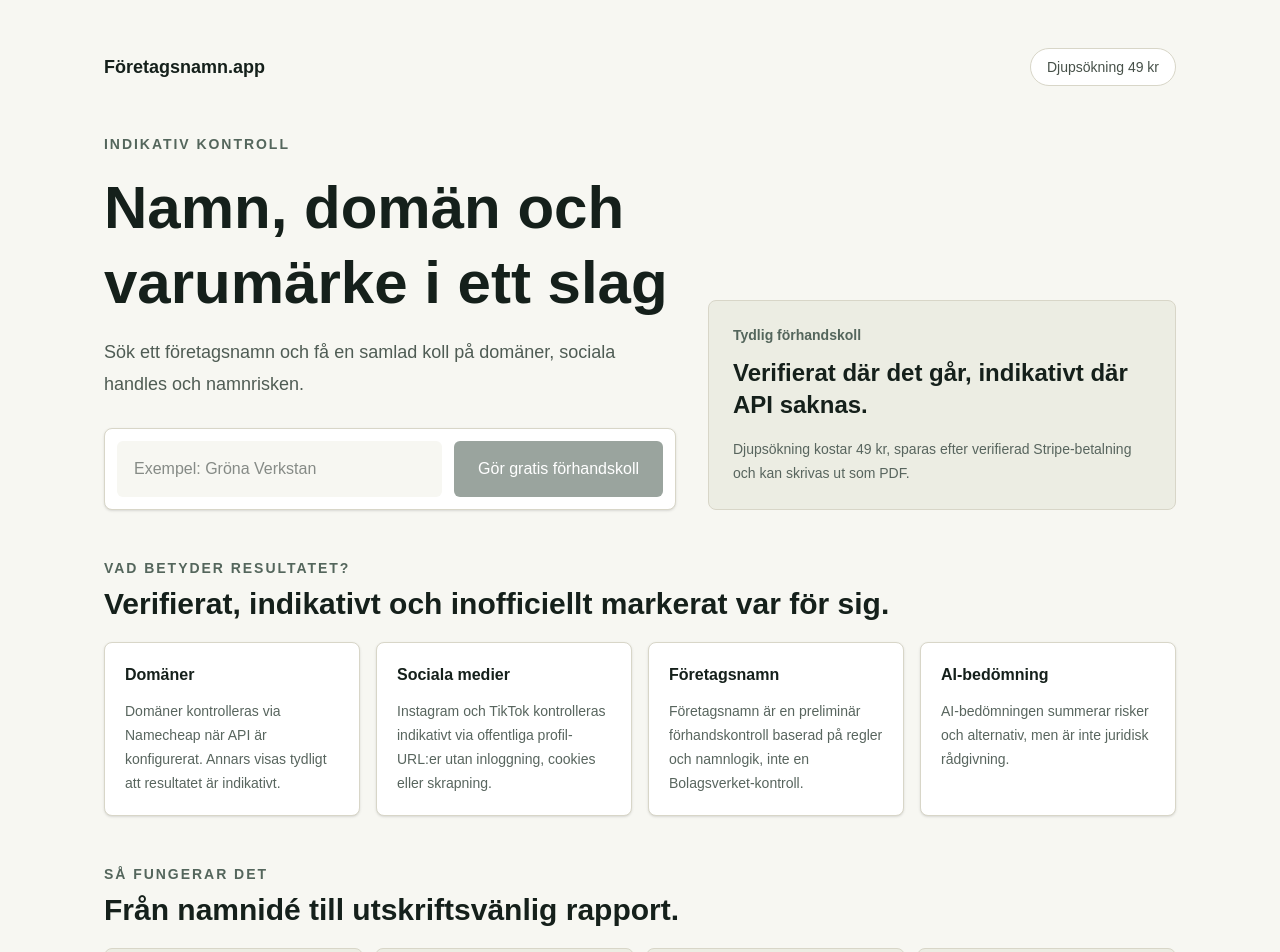
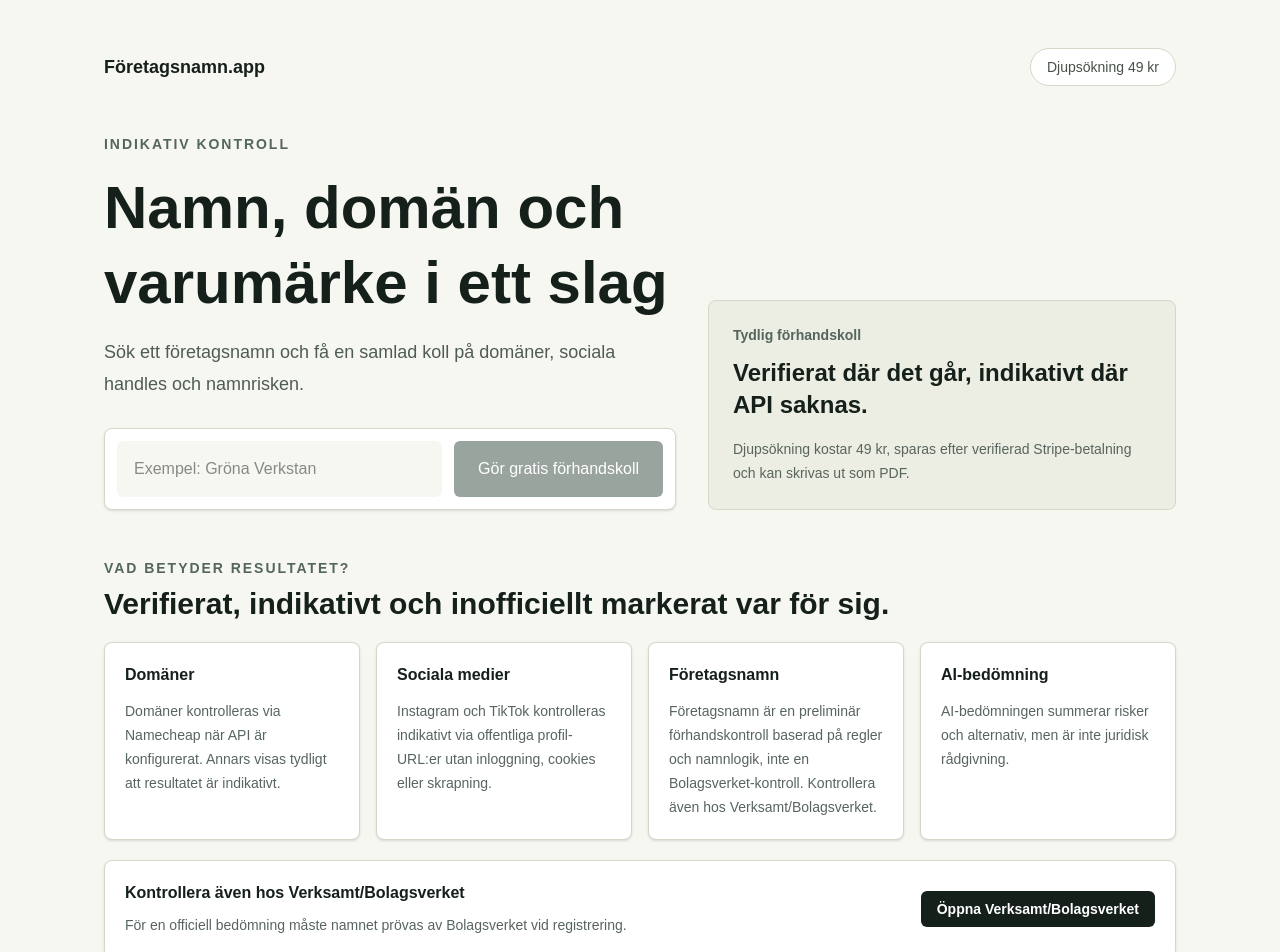
Before and after one commit to uppsala018/foretagsnamn, a Next.js app: page / in a window 1280 px wide. Shown: the top 952 px of the page. Built offline with nearby package versions, Linux system fonts and the light colour scheme; no server answers.

Commit message:
Add deep search Stripe env guidance and official name check copy

```diff
--- a/app/page.tsx
+++ b/app/page.tsx
@@ -4,7 +4,7 @@ const FAQ_ITEMS = [
   {
     question: "Är detta en officiell Bolagsverket-kontroll?",
     answer:
-      "Nej. Företagsnamn.app gör en preliminär förhandskontroll av namnformat, särskiljning och riskpunkter. Officiell kontroll behöver göras hos Bolagsverket.",
+      "Nej. Företagsnamn.app gör en preliminär förhandskontroll av namnformat, särskiljning och riskpunkter. Kontrollera även hos Verksamt/Bolagsverket. För en officiell bedömning måste namnet prövas av Bolagsverket vid registrering.",
   },
   {
     question: "Kan ni garantera att namnet är ledigt?",
@@ -69,6 +69,7 @@ export default function Home() {
 }
 
 function TrustSection() {
+  const verksamtUrl = "https://verksamt.se/bolagsverket/hjalp-att-valja-foretagsnamn";
   const items = [
     {
       title: "Domäner",
@@ -80,7 +81,7 @@ function TrustSection() {
     },
     {
       title: "Företagsnamn",
-      text: "Företagsnamn är en preliminär förhandskontroll baserad på regler och namnlogik, inte en Bolagsverket-kontroll.",
+      text: "Företagsnamn är en preliminär förhandskontroll baserad på regler och namnlogik, inte en Bolagsverket-kontroll. Kontrollera även hos Verksamt/Bolagsverket.",
     },
     {
       title: "AI-bedömning",
@@ -101,6 +102,24 @@ function TrustSection() {
             <p className="mt-3 text-sm leading-6 text-[#58655e]">{item.text}</p>
           </article>
         ))}
+      </div>
+      <div className="rounded-lg border border-[#d8d6c8] bg-white p-5 shadow-sm">
+        <div className="flex flex-col gap-4 sm:flex-row sm:items-center sm:justify-between">
+          <div>
+            <h3 className="font-semibold">Kontrollera även hos Verksamt/Bolagsverket</h3>
+            <p className="mt-2 text-sm leading-6 text-[#58655e]">
+              För en officiell bedömning måste namnet prövas av Bolagsverket vid registrering.
+            </p>
+          </div>
+          <a
+            href={verksamtUrl}
+            target="_blank"
+            rel="noopener noreferrer"
+            className="inline-flex shrink-0 rounded-md bg-[#15201b] px-4 py-2 text-sm font-semibold text-white transition hover:bg-[#2c382f]"
+          >
+            Öppna Verksamt/Bolagsverket
+          </a>
+        </div>
       </div>
     </section>
   );
--- a/components/namecheck/paid-report-document.tsx
+++ b/components/namecheck/paid-report-document.tsx
@@ -201,6 +201,15 @@ export function PaidReportDocument({
           <p className="mt-2 text-sm leading-6 text-[#3f4a44]">
             Rapporten är en teknisk förhandskontroll. Den påstår inte Bolagsverket- eller varumärkesverifiering.
           </p>
+          <p className="mt-2 text-sm font-semibold leading-6 text-[#3f4a44]">
+            Kontrollera även hos Verksamt/Bolagsverket.
+          </p>
+          <p className="mt-1 text-sm leading-6 text-[#3f4a44]">
+            För en officiell bedömning måste namnet prövas av Bolagsverket vid registrering.
+          </p>
+          <p className="mt-1 break-words text-xs leading-5 text-[#58655e]">
+            https://verksamt.se/bolagsverket/hjalp-att-valja-foretagsnamn
+          </p>
         </section>
       </div>
     </article>
--- a/components/namecheck/result-card.tsx
+++ b/components/namecheck/result-card.tsx
@@ -22,6 +22,8 @@ const STATUS_STYLES: Record<ResultStatus, string> = {
   error: "border-red-200 bg-red-50 text-red-900",
   not_checked: "border-stone-200 bg-stone-100 text-stone-700",
 };
+
+const VERKSAMT_URL = "https://verksamt.se/bolagsverket/hjalp-att-valja-foretagsnamn";
 
 function AiAssessmentDetails({ result }: { result: NamecheckResult }) {
   const analysis = result.metadata?.aiAnalysis;
@@ -137,6 +139,22 @@ export function ResultCard({ result }: { result: NamecheckResult }) {
       {result.details ? (
         <p className="mt-3 text-xs leading-5 text-[#6a746e]">{result.details}</p>
       ) : null}
+      {result.category === "company_name" ? (
+        <div className="mt-4 rounded-md border border-[#d8d6c8] bg-[#f7f7f2] p-3">
+          <p className="text-sm font-semibold text-[#15201b]">Kontrollera även hos Verksamt/Bolagsverket</p>
+          <p className="mt-1 text-xs leading-5 text-[#58655e]">
+            För en officiell bedömning måste namnet prövas av Bolagsverket vid registrering.
+          </p>
+          <a
+            href={VERKSAMT_URL}
+            target="_blank"
+            rel="noopener noreferrer"
+            className="mt-3 inline-flex rounded-md bg-[#15201b] px-3 py-2 text-xs font-semibold text-white transition hover:bg-[#2c382f]"
+          >
+            Öppna Verksamt/Bolagsverket
+          </a>
+        </div>
+      ) : null}
     </article>
   );
 }
--- a/lib/namecheck/report.ts
+++ b/lib/namecheck/report.ts
@@ -254,7 +254,7 @@ export async function createNamecheckReport(query: string): Promise<NamecheckRep
       ? "mixed"
       : "mock",
     aiModel: getOpenRouterModel(),
-    disclaimer: "Resultatet är en teknisk förhandskontroll och inte juridisk rådgivning. Detta är inte en officiell kontroll hos Bolagsverket. Sociala medier kan blockera automatiska kontroller. Kontrollera alltid manuellt innan beslut.",
+    disclaimer: "Resultatet är en teknisk förhandskontroll och inte juridisk rådgivning. Detta är inte en officiell kontroll hos Bolagsverket. Kontrollera även hos Verksamt/Bolagsverket. För en officiell bedömning måste namnet prövas av Bolagsverket vid registrering. Sociala medier kan blockera automatiska kontroller. Kontrollera alltid manuellt innan beslut.",
     suggestions,
     results,
   };
```
Also changed, not shown: 1 other file (tests, documents, lock files or other folders).
